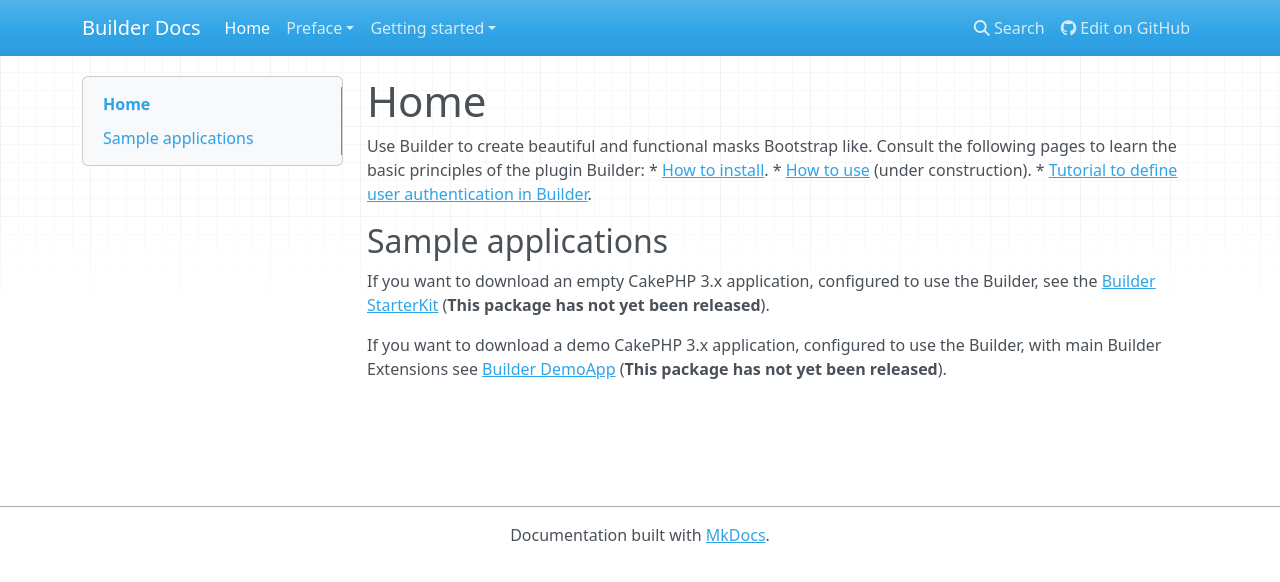
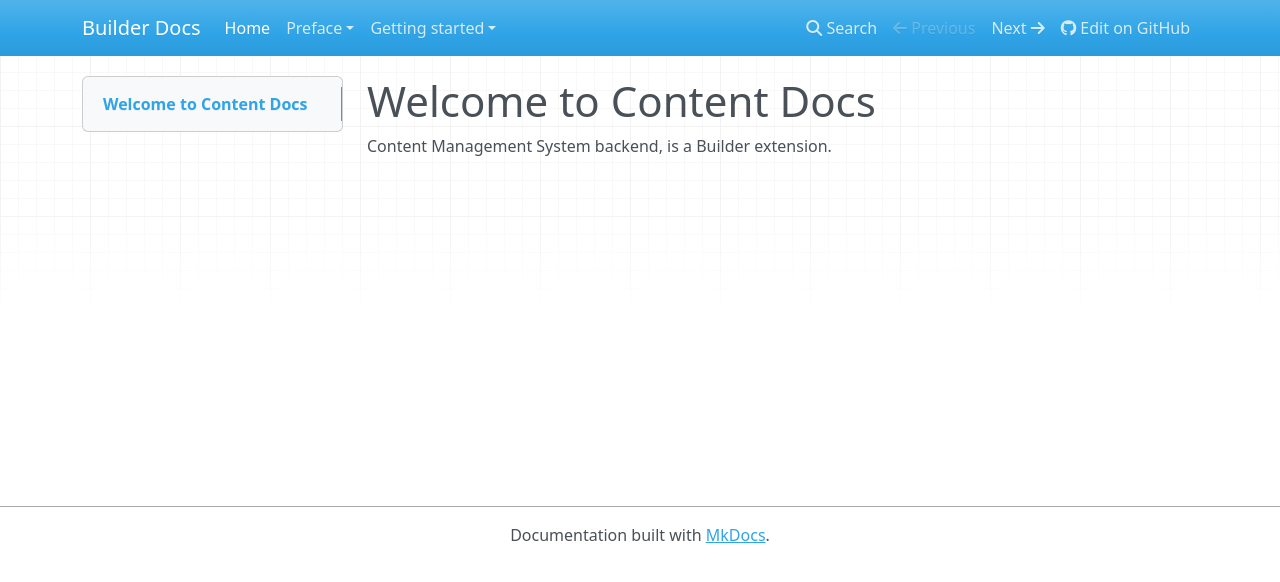
Before and after one commit to aoliverio/builder, an MkDocs documentation site: the page built from docs/index.md, in a window 1280 px wide. Shown: the top 582 px of the page. Built offline with MkDocs 1.6.1, drawn with Linux system fonts in a browser that asks for light colours; nearby versions of some CDN libraries; old or Windows-style settings are respelled for this version of MkDocs.

Commit message:
Added docs files

```diff
--- a/docs/index.md
+++ b/docs/index.md
@@ -1,11 +1,3 @@
-# Home
-Use Builder to create beautiful and functional masks Bootstrap like.
-Consult the following pages to learn the basic principles of the plugin Builder:
-* [How to install](https://github.com/aoliverio/builder/wiki/How-to-install).
-* [How to use](https://github.com/aoliverio/builder/wiki/How-to-use) (under construction).
-* [Tutorial to define user authentication in Builder](https://github.com/aoliverio/builder/wiki/Tutorial:-user-authentication).
+# Welcome to Content Docs
 
-## Sample applications
-If you want to download an empty CakePHP 3.x application, configured to use the Builder, see the [Builder StarterKit](https://github.com/aoliverio/builder-starterkit) (**This package has not yet been released**).
-
-If you want to download a demo CakePHP 3.x application, configured to use the Builder, with main Builder Extensions see [Builder DemoApp](https://github.com/aoliverio/builder-demoapp) (**This package has not yet been released**).
+Content Management System backend, is a Builder extension.
```
Also changed, not shown: docs/configuration.md (added, +3 -0 lines), docs/installation.md (added, +63 -0 lines), docs/overview.md (added, +3 -0 lines).
